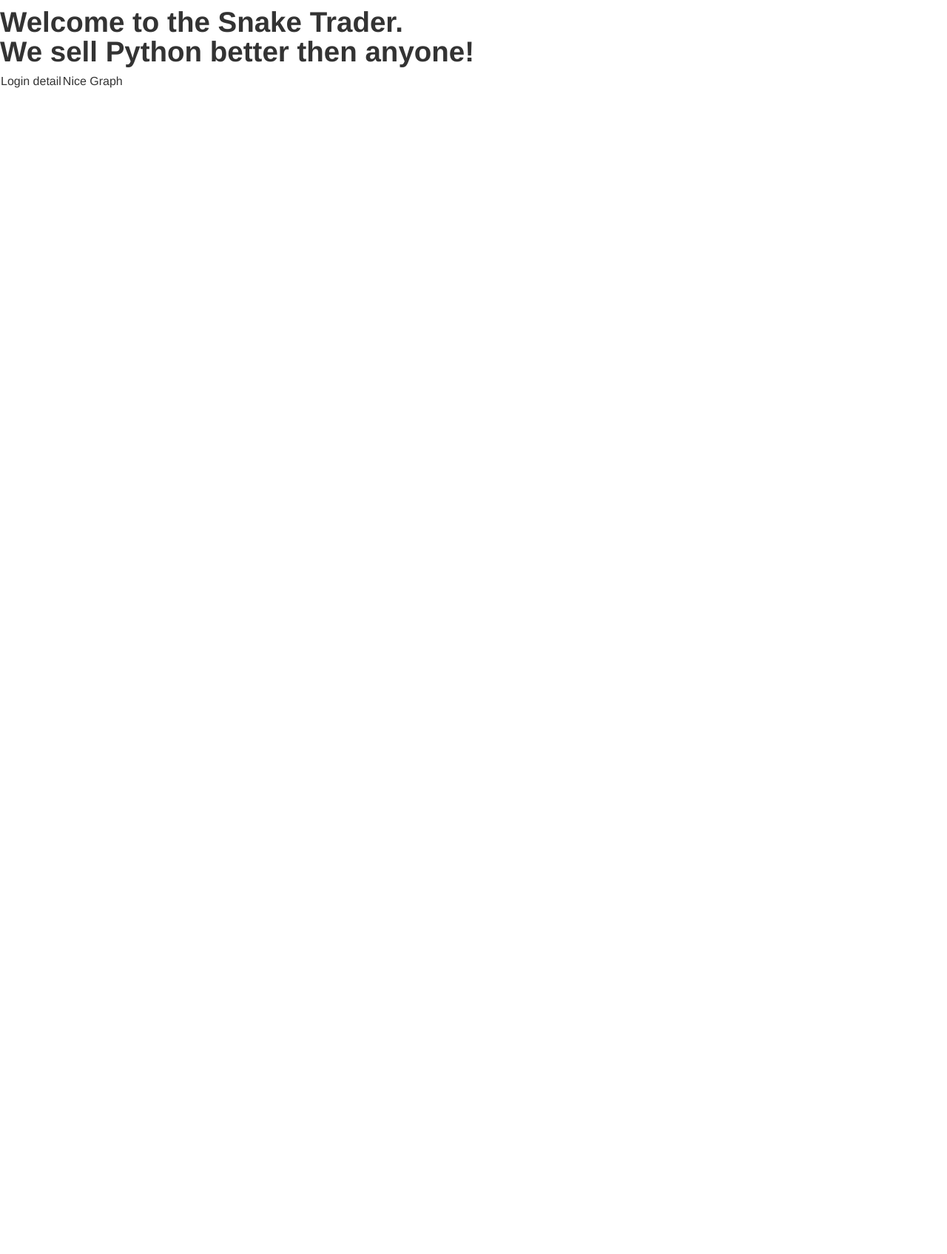
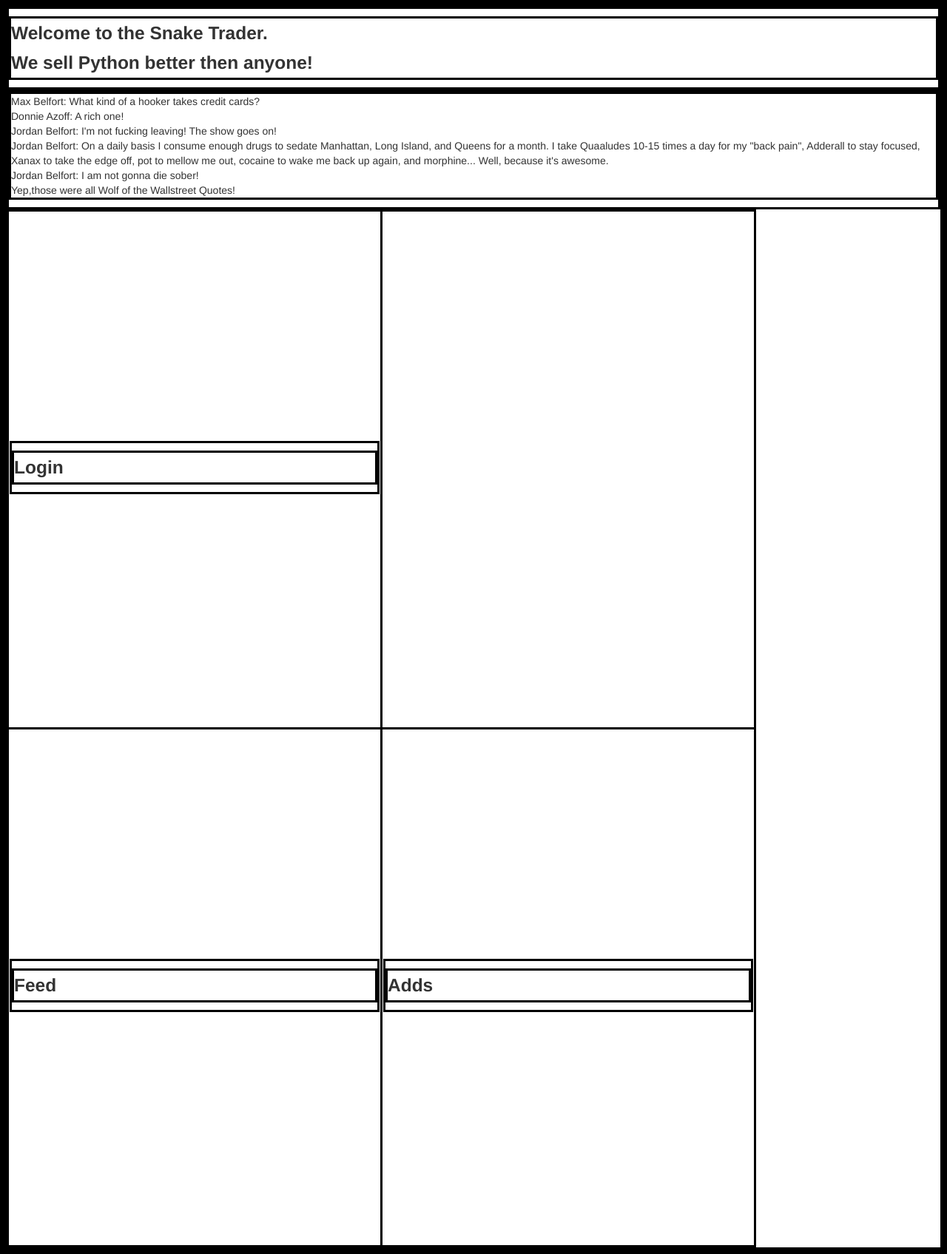
Before and after one commit to AndreiTuta/BrumHack5.0, a Flask app: page / in a window 1280 px wide. Shown: the whole page at 74% size. Before the commit the page ends 119 px from the top, so only its background shows below. Run offline with Flask 2, Linux system fonts and the light colour scheme.

Commit message:
Update index.html

```diff
--- a/app/templates/index.html
+++ b/app/templates/index.html
@@ -1,7 +1,8 @@
 <html>
   <head>
-      <link href="/static/css/bootstrap.min.css" rel="stylesheet" media="screen">
-      <link href="/static/css/bootstrap-responsive.min.css" rel="stylesheet">
+      <link href="/static/stylesheets/css/bootstrap.min.css" rel="stylesheet" media="screen">
+      <link href="/static/stylesheets/css/bootstrap-responsive.min.css" rel="stylesheet">
+      <link href="/static/stylesheets/css/views.css" rel="stylesheet" />
       <script src="http://code.jquery.com/jquery-latest.js"></script>
       <script src="/static/js/bootstrap.min.js"></script>
       <meta name="viewport" content="width=device-width, initial-scale=1.0">    <title>SnakeTrader</title>
@@ -9,13 +10,28 @@
   <body>
     <div class = "bodies">
     <header>
-      <h1>Welcome to the Snake Trader.<br/>We sell Python better then anyone!</h1>
+      <h3>Welcome to the Snake Trader.<br/>We sell Python better then anyone!</h3>
     </header>
 
-    <table>
+
+      <div class="quotes">
+          <p>
+            Max Belfort: What kind of a hooker takes credit cards?<br>
+            Donnie Azoff: A rich one! <br>
+            Jordan Belfort: I'm not fucking leaving! The show goes on!<br>
+            Jordan Belfort: On a daily basis I consume enough drugs to sedate Manhattan, Long Island, and Queens for a month. I take Quaaludes 10-15 times a day for my "back pain", Adderall to stay focused, Xanax to take the edge off, pot to mellow me out, cocaine to wake me back up again, and morphine... Well, because it's awesome.<br>
+            Jordan Belfort: I am not gonna die sober!<br />
+            Yep,those were all Wolf of the Wallstreet Quotes!</p>
+      </div>
+        <table>
+
       <tr>
-        <td>Login detail</td>
-        <td>Nice Graph</td>
+        <td><div class="box effect1"><h3>Login</h3></div></td>
+        <td id="gif"></td>
+      </tr>
+      <tr>
+        <td id = "feed"><div class="box effect1"><h3>Feed</h3></h3></div></td>
+        <td ><div class="box effect1"><h3>Adds</h3></div></td>
       </tr>
     </table>
 
```
